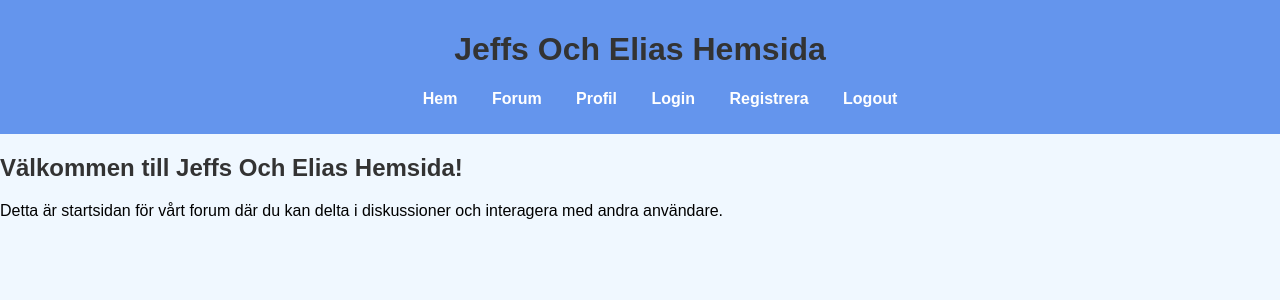
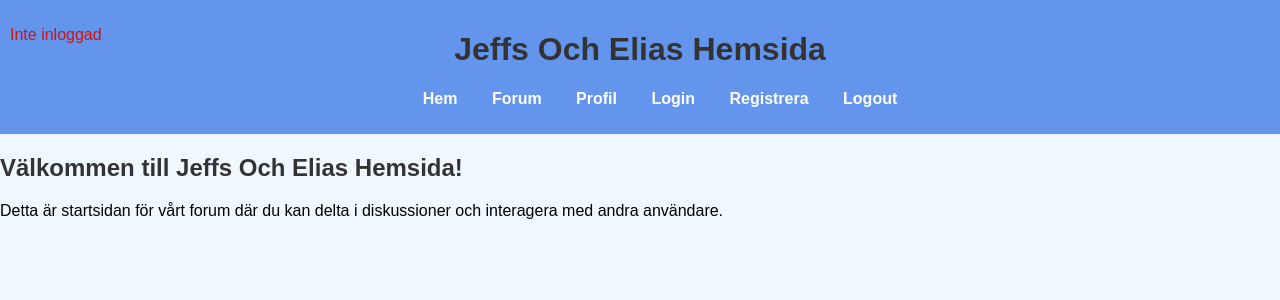
Before and after one commit to Carlchr/BetygshojandeProjekt, a Flask app: page / in a window 1280 px wide. Shown: the top 300 px of the page. Run offline with Flask 3, Linux system fonts and the light colour scheme; some libraries are stand-ins or nearby versions.

Commit message:
Inject current_user and show login status
Add a context_processor (inject_user) to expose session.get('username') as current_user to all templates so the header can show whether a user is logged in. Update templates/base.html to render the username or an "Inte inloggad" message, and add .login styles in static/style.css to position that block. Note: a compiled __pycache__/.pyc file was also added in this changeset.

```diff
--- a/app.py
+++ b/app.py
@@ -14,6 +14,11 @@ app.secret_key = os.environ.get('SECRET_KEY', 'default_secret_key@£$€{--![]}'
 # Sätter in "rate limitern" in i "app.py" så att den faktiskt kan införa "limits" (vid /login t.ex)
 limiter.init_app(app)
 socketio = SocketIO(app, cors_allowed_origins="*")
+
+# Gör "current_user" tillgänglig i alla mallar så att vi kan visa inloggningsstatus, ilket visas i headern
+@app.context_processor
+def inject_user():
+    return {'current_user': session.get('username')}
 
 # MySQL configuration
 DB_CONFIG = {
--- a/static/style.css
+++ b/static/style.css
@@ -60,6 +60,12 @@ li {
     padding: 0;
     text-decoration: none;
     display: inline;
+}
+
+.login {
+    position: absolute;
+    top: 10px;
+    left: 10px;
 }
 
 /* All css under är av Co-pilot */
--- a/templates/base.html
+++ b/templates/base.html
@@ -19,6 +19,13 @@
     <body>
         <header>
             <h1>{% block title %}Jeffs Och Elias Hemsida{% endblock %}</h1>
+            <div class="login">
+                {% if current_user %}
+                    <p style="color: rgb(6, 10, 5); font-weight: bold;">Inloggad som: {{ current_user }}</p>
+                {% else %}
+                    <p style="color: rgb(206, 20, 20);">Inte inloggad</p>
+                {% endif %}
+            </div>
             <nav>
                 <ul>
                     <strong>
```
